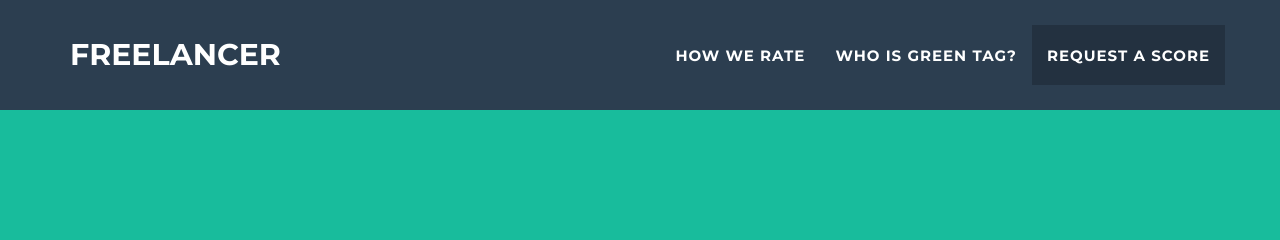
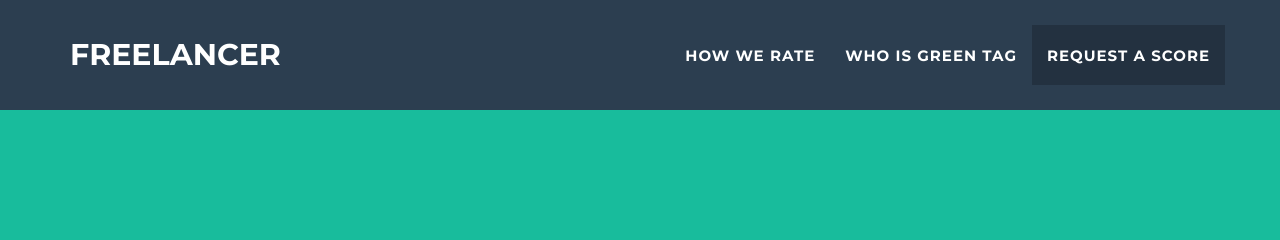
Before and after one commit to tddeshm/greentag2, a Jekyll site: the page built from _posts/2014-07-18-project-1.markdown, in a window 1280 px wide. Shown: the top 240 px of the page. Built offline with Jekyll 4.4.1, drawn with Linux system fonts in a browser that asks for light colours.

```diff
--- a/_includes/nav.html
+++ b/_includes/nav.html
@@ -22,7 +22,7 @@
                         <a href="#portfolio">How We Rate</a>
                     </li>
                     <li class="page-scroll">
-                        <a href="#about">Who is Green Tag?</a>
+                        <a href="#about">Who is Green Tag</a>
                     </li>
                     <li class="page-scroll">
                         <a href="#contact">Request a Score</a>
```
